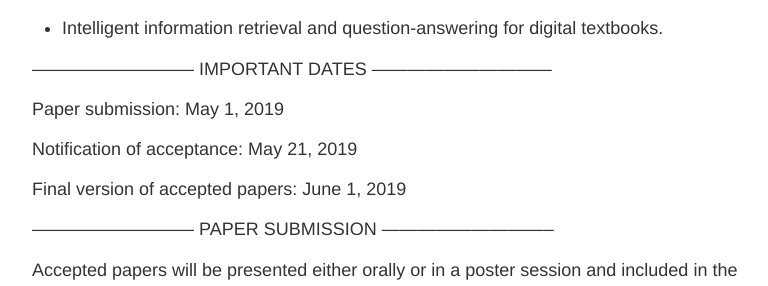
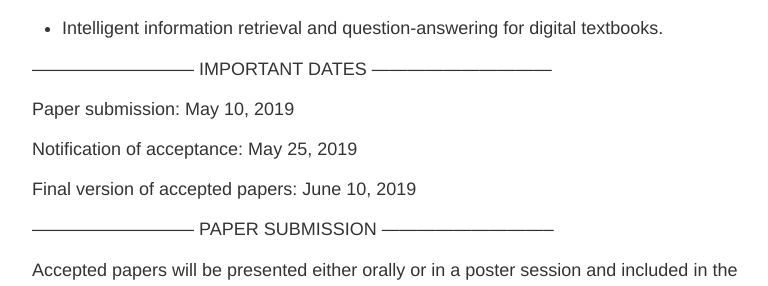
Before and after one commit to ml4ed/ml4ed.github.io, a Jekyll site: the page built from _posts/2019-03-21-2019-AIED-workshop.md, in a window 1280 px wide and 900 px high, scrolled down 1262 px. Shown: the part 161-447 px from the top of the window, without its empty margins (248-1016 px from the left). Built offline with Jekyll 4.4.1, drawn with Linux system fonts in a browser that asks for light colours.

Commit message:
Update 2019-03-21-2019-AIED-workshop.md

```diff
--- a/_posts/2019-03-21-2019-AIED-workshop.md
+++ b/_posts/2019-03-21-2019-AIED-workshop.md
@@ -54,11 +54,11 @@ content to improve learning, engagement, learned modeling, and personalization;
 
 --------------------------- IMPORTANT DATES ------------------------------
 
-Paper submission:  May 1, 2019
+Paper submission:  May 10, 2019
 
-Notification of acceptance: May 21, 2019
+Notification of acceptance: May 25, 2019
 
-Final version of accepted papers: June 1, 2019
+Final version of accepted papers: June 10, 2019
 
 --------------------------- PAPER SUBMISSION -----------------------------
 
```
